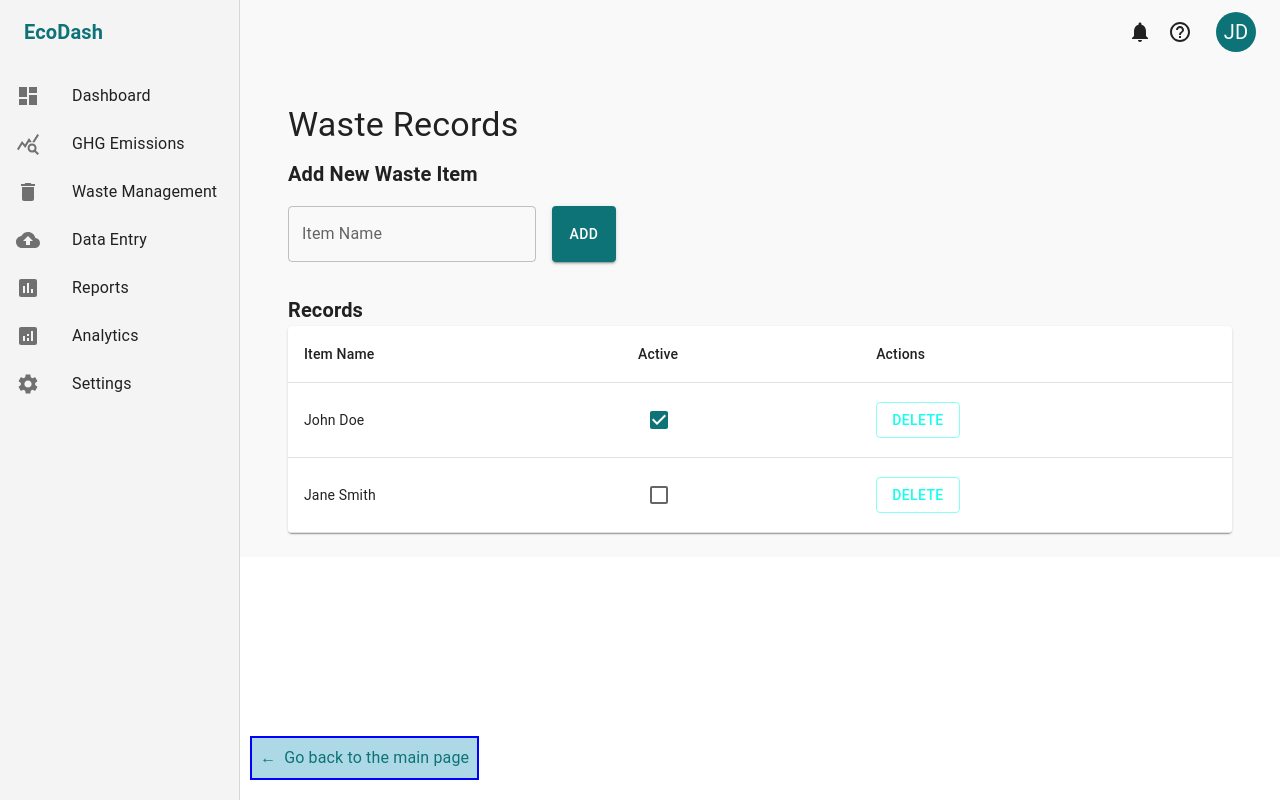
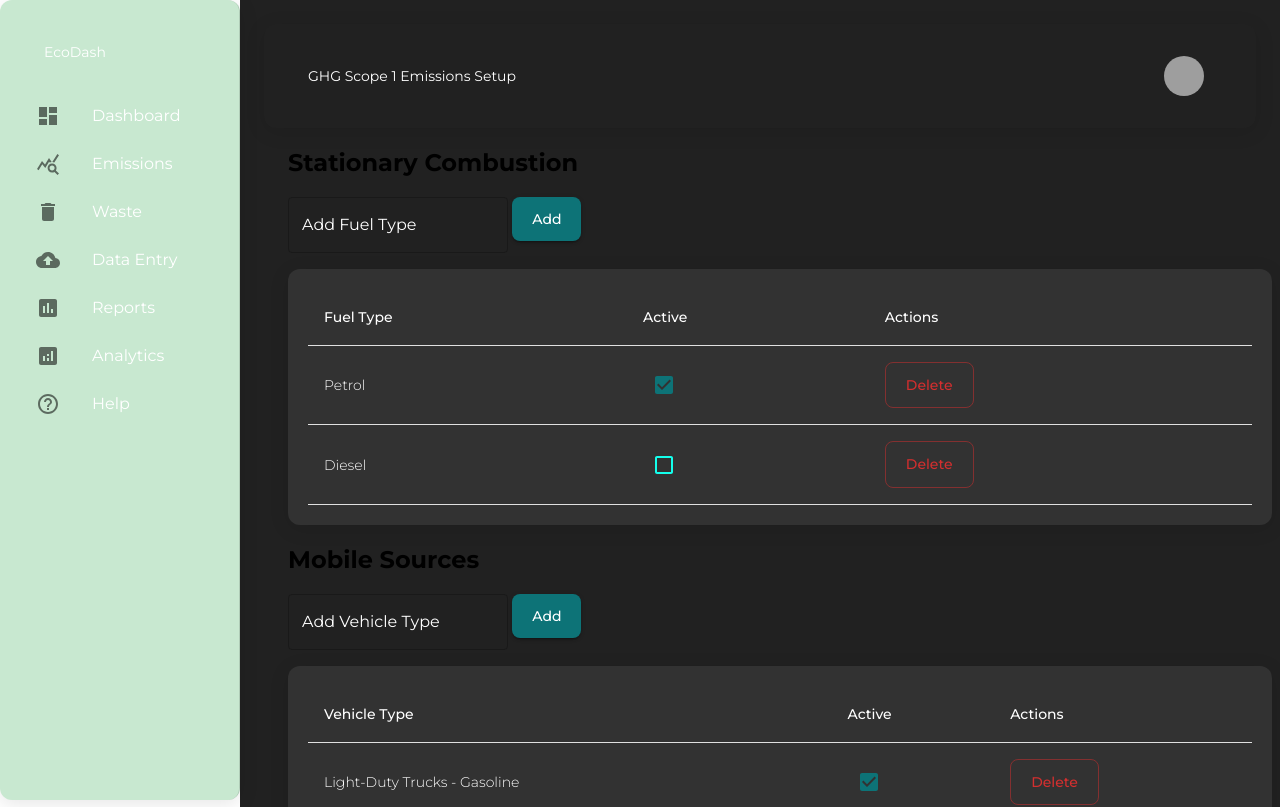
Before and after one commit to AbubakarMirza1/Kavish, a React (Create React App) app in the folder eco-dash/: page /Setupform1 in a window 1280 px wide. Shown: the top 807 px of the page. Built offline with nearby package versions, Linux system fonts and the light colour scheme; grey boxes are pictures that could not be loaded.

Commit message:
setupform for scope1

```diff
--- a/eco-dash/src/screens/Setupform1.js
+++ b/eco-dash/src/screens/Setupform1.js
@@ -1,18 +1,8 @@
-import React, { useState } from 'react';
-import { Link } from 'react-router-dom';
+import React, { useState } from "react";
 import {
-  AppBar,
-  Toolbar,
-  Drawer,
-  List,
-  ListItem,
-  ListItemIcon,
-  ListItemText,
-  Typography,
-  Box,
-  Container,
+    Button,
     TextField,
-  Button,
+    Checkbox,
     Table,
     TableBody,
     TableCell,
@@ -20,14 +10,19 @@ import {
     TableHead,
     TableRow,
     Paper,
-  CssBaseline,
+    Drawer,
+    List,
+    ListItem,
+    ListItemIcon,
+    ListItemText,
+    AppBar,
+    Toolbar,
+    Typography,
+    Box,
+    Container,
     IconButton,
     Avatar,
-  createTheme,
-  ThemeProvider,
-  Checkbox,
-  //Link,
-} from '@mui/material';
+} from "@mui/material";
 import {
     Dashboard as DashboardIcon,
     QueryStats as EmissionsIcon,
@@ -35,213 +30,371 @@ import {
     CloudUpload as DataEntryIcon,
     Assessment as ReportsIcon,
     Analytics as AnalyticsIcon,
-    Settings as SettingsIcon,
     HelpOutline as HelpIcon,
-    Notifications as NotificationsIcon,
-    AccountCircle as ProfileIcon,
+    NotificationImportant as NotificationIcon,
 } from '@mui/icons-material';
 
-const initialData = [
-  { id: 1, name: 'John Doe', active: true },
-  { id: 2, name: 'Jane Smith', active: false },
-];
+const Scope1EmissionsSetup = () => {
+    const [formValues, setFormValues] = useState({
+        stationaryCombustion: "",
+        mobile: "",
+        refrigeration: "",
+        fireSuppression: "",
+        purchasedGases: "",
+        units: "", // General units
+    });
 
-const SingleColumnTablePage = () => {
-  const [formValue, setFormValue] = useState('');
-  const [rows, setRows] = useState(initialData);
-  const [selectedSection, setSelectedSection] = useState('dashboard');
+    // State for each section with predefined values
+    const [stationaryCombustionRows, setStationaryCombustionRows] = useState([
+        { id: 1, name: "Petrol", active: true },
+        { id: 2, name: "Diesel", active: false },
+    ]);
+    const [unitRows, setUnitRows] = useState([
+        { id: 1, name: "KG", active: true },
+        { id: 2, name: "tonnes", active: false },
+    ]);
+    const [mobileRows, setMobileRows] = useState([
+        { id: 1, name: "Light-Duty Trucks - Gasoline", active: true },
+        { id: 2, name: "Heavy-Duty Vehicles - Gasoline", active: false },
+    ]);
+    const [refrigerationRows, setRefrigerationRows] = useState([
+        { id: 1, name: "Stand-Alone Commercial", active: true },
+        { id: 2, name: "Medium/Large Commercial", active: false },
+    ]);
+    const [fireSuppressionRows, setFireSuppressionRows] = useState([]);
+    const [purchasedGasesRows, setPurchasedGasesRows] = useState([
+        { id: 1, name: "Natural Gas", active: true },
+        { id: 2, name: "Propane", active: false },
+    ]);
 
-  const handleInputChange = (e) => {
-    setFormValue(e.target.value);
+    // Add Row Function
+    const handleAddRow = (section) => {
+        const value = formValues[section];
+        if (!value || value.trim() === "") return;
+
+        const newRow = {
+            id: Date.now(),
+            name: value,
+            active: false,
         };
 
-  const handleAddRow = () => {
-    if (formValue.trim() === '') return;
-    setRows((prev) => [
-      ...prev,
-      { id: prev.length + 1, name: formValue, active: false },
-    ]);
-    setFormValue(''); // Reset form
+        switch (section) {
+            case "stationaryCombustion":
+                setStationaryCombustionRows((prev) => [...prev, newRow]);
+                break;
+            case "mobile":
+                setMobileRows((prev) => [...prev, newRow]);
+                break;
+            case "refrigeration":
+                setRefrigerationRows((prev) => [...prev, newRow]);
+                break;
+            case "fireSuppression":
+                setFireSuppressionRows((prev) => [...prev, newRow]);
+                break;
+            case "purchasedGases":
+                setPurchasedGasesRows((prev) => [...prev, newRow]);
+                break;
+            case "units":
+                setUnitRows((prev) => [...prev, newRow]);
+                break;
+            default:
+                break;
+        }
+
+        setFormValues((prev) => ({...prev, [section]: "" }));
     };
 
-  const handleDeleteRow = (id) => {
-    setRows((prev) => prev.filter((row) => row.id !== id));
+    // Delete Row Function
+    const handleDeleteRow = (section, id) => {
+        switch (section) {
+            case "stationaryCombustion":
+                setStationaryCombustionRows((prev) => prev.filter((row) => row.id !== id));
+                break;
+            case "mobile":
+                setMobileRows((prev) => prev.filter((row) => row.id !== id));
+                break;
+            case "refrigeration":
+                setRefrigerationRows((prev) => prev.filter((row) => row.id !== id));
+                break;
+            case "fireSuppression":
+                setFireSuppressionRows((prev) => prev.filter((row) => row.id !== id));
+                break;
+            case "purchasedGases":
+                setPurchasedGasesRows((prev) => prev.filter((row) => row.id !== id));
+                break;
+            case "units":
+                setUnitRows((prev) => prev.filter((row) => row.id !== id));
+                break;
+            default:
+                break;
+        }
     };
 
-  const handleToggleActive = (id) => {
-    setRows((prev) =>
+    // Toggle Active Function
+    const handleToggleActive = (section, id) => {
+        switch (section) {
+            case "stationaryCombustion":
+                setStationaryCombustionRows((prev) =>
                     prev.map((row) =>
-        row.id === id ? { ...row, active: !row.active } : row
+                        row.id === id ? {...row, active: !row.active } : row
                     )
+                );
+                break;
+            case "mobile":
+                setMobileRows((prev) =>
+                    prev.map((row) =>
+                        row.id === id ? {...row, active: !row.active } : row
+                    )
+                );
+                break;
+            case "refrigeration":
+                setRefrigerationRows((prev) =>
+                    prev.map((row) =>
+                        row.id === id ? {...row, active: !row.active } : row
+                    )
+                );
+                break;
+            case "fireSuppression":
+                setFireSuppressionRows((prev) =>
+                    prev.map((row) =>
+                        row.id === id ? {...row, active: !row.active } : row
+                    )
+                );
+                break;
+            case "purchasedGases":
+                setPurchasedGasesRows((prev) =>
+                    prev.map((row) =>
+                        row.id === id ? {...row, active: !row.active } : row
+                    )
+                );
+                break;
+            case "units":
+                setUnitRows((prev) =>
+                    prev.map((row) =>
+                        row.id === id ? {...row, active: !row.active } : row
+                    )
+                );
+                break;
+            default:
+                break;
+        }
+    };
+
+    // Table Rendering Function
+    const renderTable = (section, rows, title) => ( <
+        TableContainer component = { Paper }
+        style = {
+            { marginTop: "16px" }
+        } >
+        <
+        Table >
+        <
+        TableHead >
+        <
+        TableRow >
+        <
+        TableCell > { title } < /TableCell> <
+        TableCell > Active < /TableCell> <
+        TableCell > Actions < /TableCell> < /
+        TableRow > <
+        /TableHead> <
+        TableBody > {
+            rows.map((row) => ( <
+                TableRow key = { row.id } >
+                <
+                TableCell > { row.name } < /TableCell> <
+                TableCell >
+                <
+                Checkbox checked = { row.active }
+                onChange = {
+                    () => handleToggleActive(section, row.id)
+                }
+                /> < /
+                TableCell > <
+                TableCell >
+                <
+                Button variant = "outlined"
+                color = "error"
+                onClick = {
+                    () => handleDeleteRow(section, row.id)
+                } >
+                Delete <
+                /Button> < /
+                TableCell > <
+                /TableRow>
+            ))
+        } <
+        /TableBody> < /
+        Table > <
+        /TableContainer>
+    );
+
+    return ( <
+        Box sx = {
+            { display: "flex" }
+        } > { /* Sidebar Navigation */ } <
+        Drawer variant = "permanent"
+        sx = {
+            { width: 240, flexShrink: 0, [`& .MuiDrawer-paper`]: { width: 240, boxSizing: "border-box", backgroundColor: "#c8e8d0" } }
+        } >
+        <
+        Toolbar >
+        <
+        Typography variant = "h6"
+        noWrap > EcoDash < /Typography> < /
+        Toolbar > <
+        List >
+        <
+        ListItem button >
+        <
+        ListItemIcon > < DashboardIcon / > < /ListItemIcon> <
+        ListItemText primary = "Dashboard" / >
+        <
+        /ListItem> <
+        ListItem button >
+        <
+        ListItemIcon > < EmissionsIcon / > < /ListItemIcon> <
+        ListItemText primary = "Emissions" / >
+        <
+        /ListItem> <
+        ListItem button >
+        <
+        ListItemIcon > < WasteIcon / > < /ListItemIcon> <
+        ListItemText primary = "Waste" / >
+        <
+        /ListItem> <
+        ListItem button >
+        <
+        ListItemIcon > < DataEntryIcon / > < /ListItemIcon> <
+        ListItemText primary = "Data Entry" / >
+        <
+        /ListItem> <
+        ListItem button >
+        <
+        ListItemIcon > < ReportsIcon / > < /ListItemIcon> <
+        ListItemText primary = "Reports" / >
+        <
+        /ListItem> <
+        ListItem button >
+        <
+        ListItemIcon > < AnalyticsIcon / > < /ListItemIcon> <
+        ListItemText primary = "Analytics" / >
+        <
+        /ListItem> <
+        ListItem button >
+        <
+        ListItemIcon > < HelpIcon / > < /ListItemIcon> <
+        ListItemText primary = "Help" / >
+        <
+        /ListItem> < /
+        List > <
+        /Drawer>
+
+        { /* Main Content */ } <
+        Box component = "main"
+        sx = {
+            { flexGrow: 1, bgcolor: (theme) => theme.palette.background.default, p: 3 }
+        } >
+        <
+        AppBar position = "static" >
+        <
+        Toolbar >
+        <
+        Typography variant = "h6" > GHG Scope 1 Emissions Setup < /Typography> <
+        IconButton sx = {
+            { ml: 'auto' }
+        } >
+        <
+        Avatar alt = "User"
+        src = "/static/images/avatar/1.jpg" / >
+        <
+        /IconButton> < /
+        Toolbar > <
+        /AppBar>
+
+        <
+        Container >
+        <
+        h2 > Stationary Combustion < /h2> <
+        TextField label = "Add Fuel Type"
+        value = { formValues.stationaryCombustion }
+        onChange = {
+            (e) => setFormValues({...formValues, stationaryCombustion: e.target.value })
+        }
+        /> <
+        Button onClick = {
+            () => handleAddRow("stationaryCombustion")
+        }
+        variant = "contained" > Add < /Button> { renderTable("stationaryCombustion", stationaryCombustionRows, "Fuel Type") }
+
+        <
+        h2 > Mobile Sources < /h2> <
+        TextField label = "Add Vehicle Type"
+        value = { formValues.mobile }
+        onChange = {
+            (e) => setFormValues({...formValues, mobile: e.target.value })
+        }
+        /> <
+        Button onClick = {
+            () => handleAddRow("mobile")
+        }
+        variant = "contained" > Add < /Button> { renderTable("mobile", mobileRows, "Vehicle Type") }
+
+        <
+        h2 > Refrigeration < /h2> <
+        TextField label = "Add Refrigeration Type"
+        value = { formValues.refrigeration }
+        onChange = {
+            (e) => setFormValues({...formValues, refrigeration: e.target.value })
+        }
+        /> <
+        Button onClick = {
+            () => handleAddRow("refrigeration")
+        }
+        variant = "contained" > Add < /Button> { renderTable("refrigeration", refrigerationRows, "Refrigeration Type") }
+
+        <
+        h2 > Fire Suppression < /h2> <
+        TextField label = "Add Fire Suppression Type"
+        value = { formValues.fireSuppression }
+        onChange = {
+            (e) => setFormValues({...formValues, fireSuppression: e.target.value })
+        }
+        /> <
+        Button onClick = {
+            () => handleAddRow("fireSuppression")
+        }
+        variant = "contained" > Add < /Button> { renderTable("fireSuppression", fireSuppressionRows, "Fire Suppression Type") }
+
+        <
+        h2 > Purchased Gases < /h2> <
+        TextField label = "Add Gas Type"
+        value = { formValues.purchasedGases }
+        onChange = {
+            (e) => setFormValues({...formValues, purchasedGases: e.target.value })
+        }
+        /> <
+        Button onClick = {
+            () => handleAddRow("purchasedGases")
+        }
+        variant = "contained" > Add < /Button> { renderTable("purchasedGases", purchasedGasesRows, "Gas Type") }
+
+        <
+        h2 > Units < /h2> <
+        TextField label = "Add Unit"
+        value = { formValues.units }
+        onChange = {
+            (e) => setFormValues({...formValues, units: e.target.value })
+        }
+        /> <
+        Button onClick = {
+            () => handleAddRow("units")
+        }
+        variant = "contained" > Add < /Button> { renderTable("units", unitRows, "Unit") } < /
+        Container > <
+        /Box> < /
+        Box >
     );
 };
 
-  const theme = createTheme({
-    palette: {
-      primary: {
-        main: '#0D7377',
-      },
-      secondary: {
-        main: '#14FFEC',
-      },
-    },
-    typography: {
-      h6: {
-        fontWeight: 'bold',
-      },
-    },
-  });
-
-  const sidebarSections = [
-    { label: 'Dashboard', icon: <DashboardIcon />, section: 'dashboard' },
-    { label: 'GHG Emissions', icon: <EmissionsIcon />, section: 'emissions' },
-    { label: 'Waste Management', icon: <WasteIcon />, section: 'waste' },
-    { label: 'Data Entry', icon: <DataEntryIcon />, section: 'data-entry' },
-    { label: 'Reports', icon: <ReportsIcon />, section: 'reports' },
-    { label: 'Analytics', icon: <AnalyticsIcon />, section: 'analytics' },
-    { label: 'Settings', icon: <SettingsIcon />, section: 'settings' },
-    // Other sections can be added here
-  ];
-
-  return (
-    <ThemeProvider theme={theme}>
-      <CssBaseline />
-      <Box sx={{ display: 'flex' }}>
-        {/* Sidebar */}
-        <Drawer
-          variant="permanent"
-          sx={{
-            width: 240,
-            flexShrink: 0,
-            [`& .MuiDrawer-paper`]: {
-              width: 240,
-              boxSizing: 'border-box',
-              backgroundColor: '#f4f4f4',
-            },
-          }}
-        >
-          <Toolbar>
-            <Typography variant="h6" sx={{ color: '#0D7377' }}>
-              EcoDash
-            </Typography>
-          </Toolbar>
-          <List>
-            {sidebarSections.map((section) => (
-              <ListItem
-                button
-                key={section.section}
-                selected={selectedSection === section.section}
-                onClick={() => setSelectedSection(section.section)}
-              >
-                <ListItemIcon>{section.icon}</ListItemIcon>
-                <ListItemText primary={section.label} />
-              </ListItem>
-            ))}
-          </List>
-        </Drawer>
-
-        {/* Main Content */}
-        <Box component="main" sx={{ flexGrow: 1, p: 3, backgroundColor: '#f9f9f9' }}>
-          {/* Top Bar */}
-          <AppBar position="fixed" color="transparent" elevation={0} sx={{ zIndex: (theme) => theme.zIndex.drawer + 1 }}>
-            <Toolbar>
-              <Typography variant="h6" sx={{ flexGrow: 1, color: '#0D7377' }}>
-
-              </Typography>
-              <IconButton color="inherit">
-                <NotificationsIcon />
-              </IconButton>
-              <IconButton color="inherit">
-                <HelpIcon />
-              </IconButton>
-              <Avatar sx={{ ml: 2, bgcolor: '#0D7377' }}>JD</Avatar>
-            </Toolbar>
-          </AppBar>
-
-          {/* Page Content */}
-          <Container sx={{ mt: 10 }}>
-            <Typography variant="h4" gutterBottom>
-              Waste Records
-            </Typography>
-
-            {/* Form */}
-            <Box sx={{ mb: 4 }}>
-              <Typography variant="h6">Add New Waste Item</Typography>
-              <Box
-                component="form"
-                sx={{
-                  display: 'flex',
-                  gap: 2,
-                  mt: 2,
-                }}
-              >
-                <TextField
-                  label="Item Name"
-                  value={formValue}
-                  onChange={handleInputChange}
-                  variant="outlined"
-                />
-                <Button variant="contained" color="primary" onClick={handleAddRow}>
-                  Add
-                </Button>
-              </Box>
-            </Box>
-
-            {/* Table */}
-            <Typography variant="h6">Records</Typography>
-            <TableContainer component={Paper}>
-              <Table>
-                <TableHead>
-                  <TableRow>
-                    <TableCell>Item Name</TableCell>
-                    <TableCell>Active</TableCell>
-                    <TableCell>Actions</TableCell>
-                  </TableRow>
-                </TableHead>
-                <TableBody>
-                  {rows.map((row) => (
-                    <TableRow key={row.id}>
-                      <TableCell>{row.name}</TableCell>
-                      <TableCell>
-                        <Checkbox
-                          checked={row.active}
-                          onChange={() => handleToggleActive(row.id)}
-                        />
-                      </TableCell>
-                      <TableCell>
-                        <Button variant="outlined" color="secondary" onClick={() => handleDeleteRow(row.id)}>
-                          Delete
-                        </Button>
-                      </TableCell>
-                    </TableRow>
-                  ))}
-                </TableBody>
-              </Table>
-            </TableContainer>
-          </Container>
-
-
-        </Box>
-
-
-
-        </Box>
-            <Box sx={{position: 'fixed', // Fixes the position on the screen
-                    bottom: 20,        // Distance from the bottom of the screen
-                    left: 250,          // Distance from the left side of the screen
-                    mt: 10,
-                    zIndex:1000,
-                    backgroundColor: 'lightblue',
-                    padding: '8px',
-                    border: '2px solid blue',          // Removes the top margin (optional)
-                    }}>
-                    <Link to="/dashboard2" style={{ display: 'flex', alignItems: 'center', textDecoration: 'none', color: '#0D7377' }}>
-                    <span style={{ marginRight: '8px' }}>←</span> {/* Back arrow */}
-                    Go back to the main page
-                    </Link>
-            </Box>
-    </ThemeProvider>
-  );
-};
-
-export default SingleColumnTablePage;
+export default Scope1EmissionsSetup;
```
Lines whose indentation alone changed are shown as unchanged.
